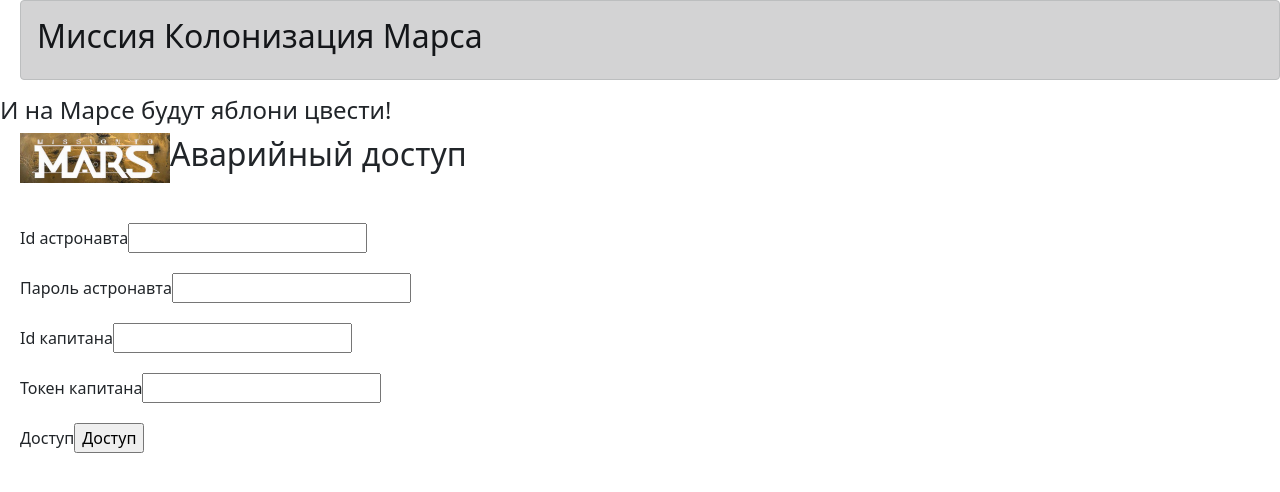
After one commit to Jlupuka/flask-wtf, a Flask app: page /login in a window 1280 px wide. The commit adds this page. Shown: the top 492 px of the page. Run offline with Flask 3, Linux system fonts and the light colour scheme.

Commit message:
Двойная защита

```diff
--- /dev/null
+++ b/loginform.py
@@ -0,0 +1,11 @@
+from flask_wtf import FlaskForm
+from wtforms import StringField, PasswordField, SubmitField, IntegerField
+from wtforms.validators import DataRequired
+
+
+class LoginForm(FlaskForm):
+    idAstronaut = IntegerField('Id астронавта', validators=[DataRequired()])
+    passwordAstronaut = PasswordField('Пароль астронавта', validators=[DataRequired()])
+    idCapitan = IntegerField('Id капитана', validators=[DataRequired()])
+    passwordCapitan = StringField('Токен капитана', validators=[DataRequired()])
+    submit = SubmitField('Доступ')
--- a/main.py
+++ b/main.py
@@ -1,7 +1,10 @@
-from flask import Flask, render_template, request
+from flask import Flask, render_template, request, redirect
+
+from loginform import LoginForm
 from models.models import FlaskData
 
 app = Flask(__name__)
+app.config['SECRET_KEY'] = 'yandexlyceum_secret_key'
 
 
 @app.route('/')
@@ -57,5 +60,13 @@ def auto_answer() -> str:
     return render_template(template_name_or_list='auto_answer.html', **FlaskData.auto_answer.value)
 
 
+@app.route('/login', methods=['GET', 'POST'])
+def login():
+    form = LoginForm()
+    if form.validate_on_submit():
+        return redirect('/index')
+    return render_template('login.html', title='Авторизация', form=form)
+
+
 if __name__ == '__main__':
     app.run(port=8080, host='127.0.0.1')
--- /dev/null
+++ b/static/css/login.css
@@ -0,0 +1,6 @@
+div {
+    display: flex;
+    align-items: center;
+    margin-bottom: 20px;
+    margin-left: 20px;
+}
--- a/templates/base.html
+++ b/templates/base.html
@@ -4,8 +4,11 @@
     <meta charset="UTF-8">
     <meta name="viewport" content="width=device-width, initial-scale=1.0">
     <title>{{ title }}</title>
-    <link rel="stylesheet" href="https://stackpath.bootstrapcdn.com/bootstrap/4.5.0/css/bootstrap.min.css">
-    <link rel="stylesheet" type="text/css" href="{{ url_for('static', filename='css/image.css') }}" />
+                   <link rel="stylesheet"
+                   href="https://cdn.jsdelivr.net/npm/bootstrap@5.0.0-beta1/dist/css/bootstrap.min.css"
+                   integrity="sha384-giJF6kkoqNQ00vy+HMDP7azOuL0xtbfIcaT9wjKHr8RbDVddVHyTfAAsrekwKmP1"
+                   crossorigin="anonymous">
+    <link rel="stylesheet" type="text/css" href="{{ url_for('static', filename='css/image.css') }}"/>
 </head>
 <body>
 <div class="alert alert-dark" role="alert">
@@ -15,6 +18,5 @@
 
 {% block content %}
 {% endblock %}
-
 </body>
 </html>
--- /dev/null
+++ b/templates/login.html
@@ -0,0 +1,22 @@
+{% extends "base.html" %}
+{% block content %}
+<link rel="stylesheet" type="text/css" href="{{ url_for('static', filename='css/login.css') }}"/>
+<div class="1" id="1">
+    <img src="{{ url_for('static', filename='images/MARS-2-7.png') }}">
+    <h2>Аварийный доступ</h2>
+</div>
+<form action="" method="post" novalidate>
+    <div>
+        {{form.csrf_token}}
+    </div>
+    {% for field in form if field.name != 'csrf_token' %}
+    <div>
+        {{ field.label() }}
+        {{ field() }}
+        {% for error in field.errors %}
+        <div class="error">{{ error }}</div>
+        {% endfor %}
+    </div>
+    {% endfor %}
+</form>
+{% endblock %}
```
Also changed, not shown: static/images/MARS-2-7.png (added). Lines whose indentation alone changed are shown as unchanged.
